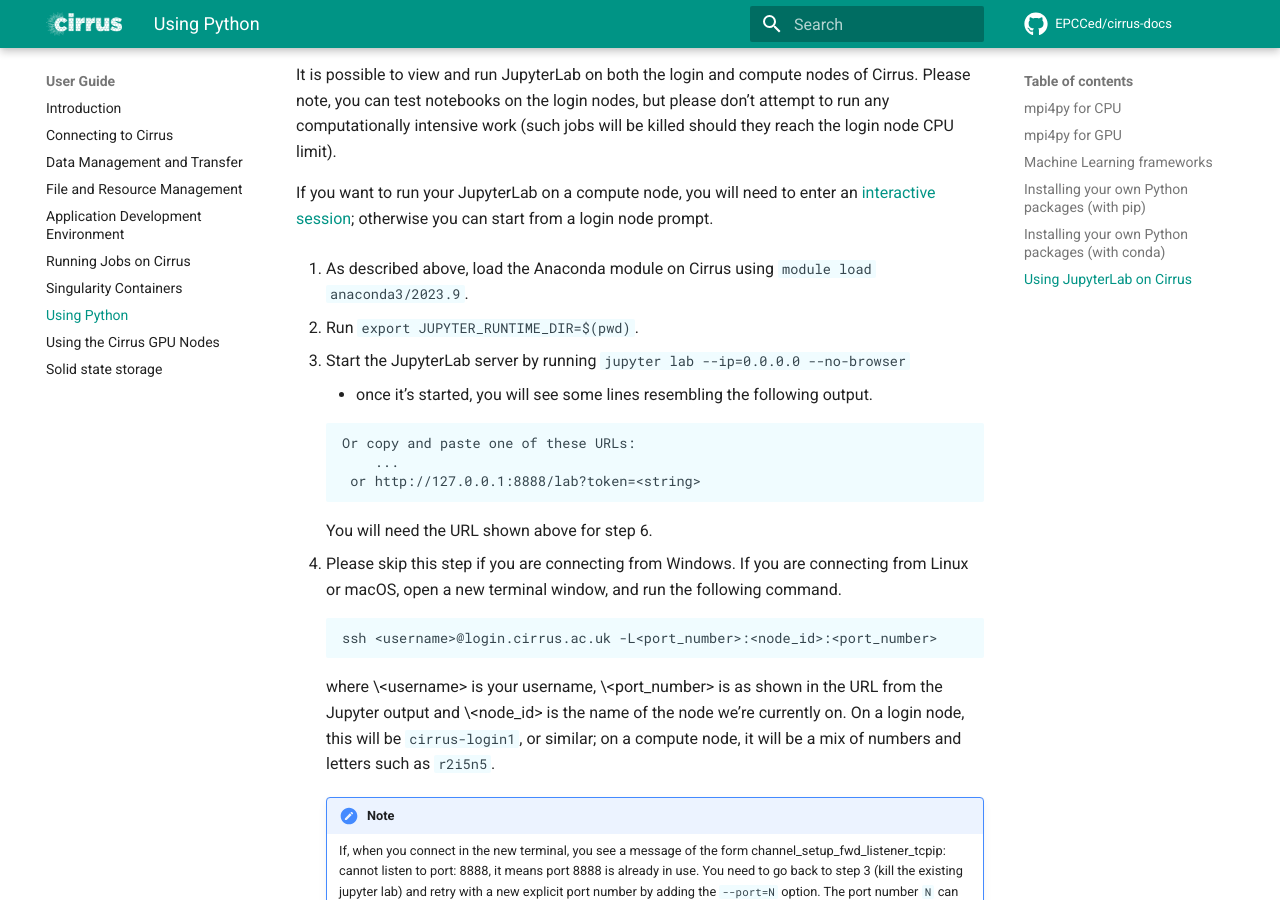
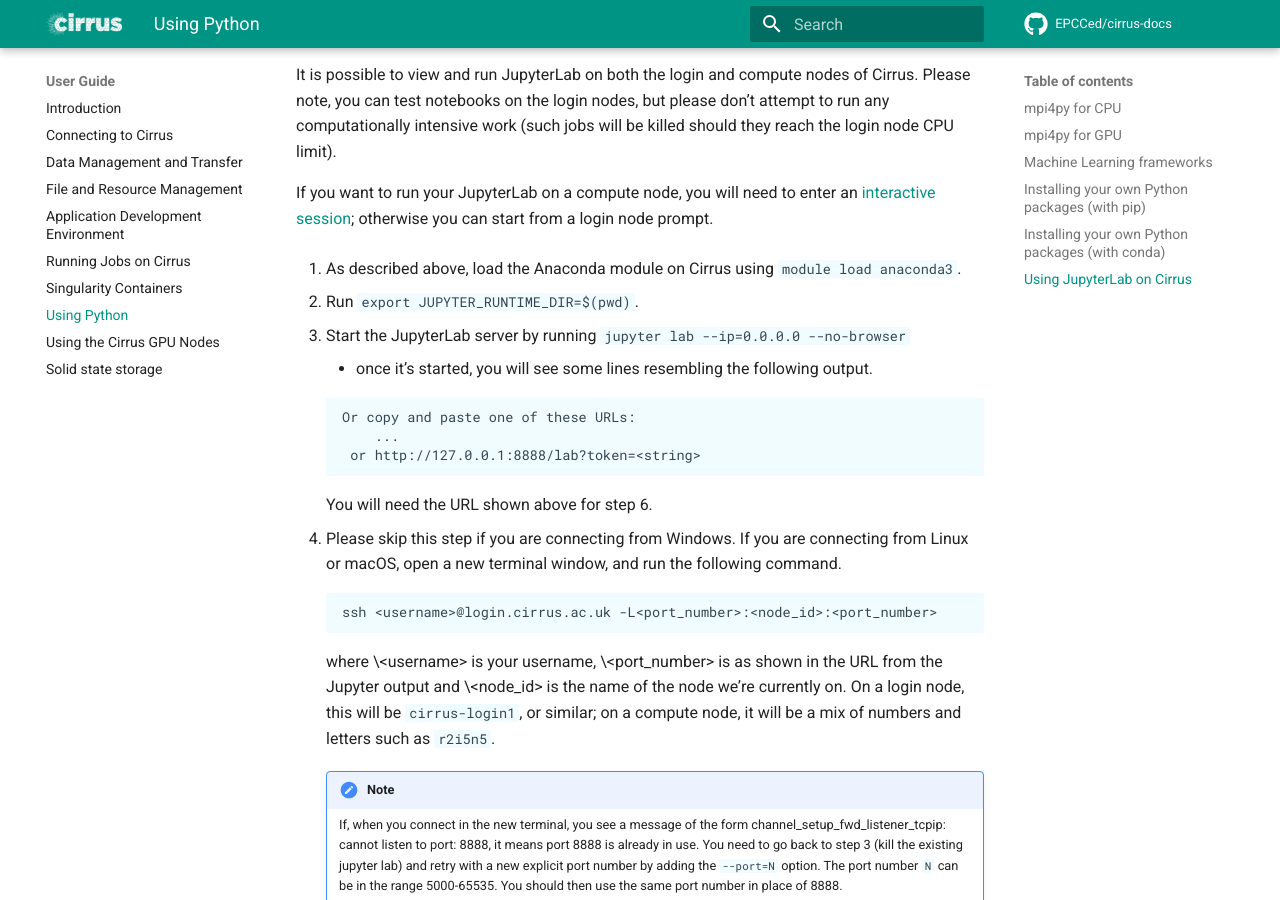
Before and after one commit to EPCCed/cirrus-docs, an MkDocs documentation site: the page built from docs/user-guide/python.md, in a window 1280 px wide and 900 px high, scrolled down 5716 px. Built offline with MkDocs 1.6.1 and Material for MkDocs 9.7.7, drawn with Linux system fonts in a browser that asks for light colours; comment, search, counter and statistics services are not loaded; some of the changed text lies outside the part shown.

Commit message:
Correct anaconda3 module info
fixes #327

```diff
--- a/docs/user-guide/python.md
+++ b/docs/user-guide/python.md
@@ -5,7 +5,7 @@
 [Anaconda](https://www.continuum.io) module. (Miniconda being a small
 bootstrap version of Anaconda).
 
-The Anaconda module is called `anaconda3/2023.09` and is suitable for
+The Anaconda module is called `anaconda3` and is suitable for
 running serial applications - for parallel applications using `mpi4py`
 see [mpi4py for CPU](#mpi4py-for-cpu) or [mpi4py for GPU](#mpi4py-for-gpu).
 
@@ -462,7 +462,7 @@
 you can start from a login node prompt.
 
 1.  As described above, load the Anaconda module on Cirrus using
-    `module load anaconda3/2023.9`.
+    `module load anaconda3`.
 
 2.  Run `export JUPYTER_RUNTIME_DIR=$(pwd)`.
 
```
